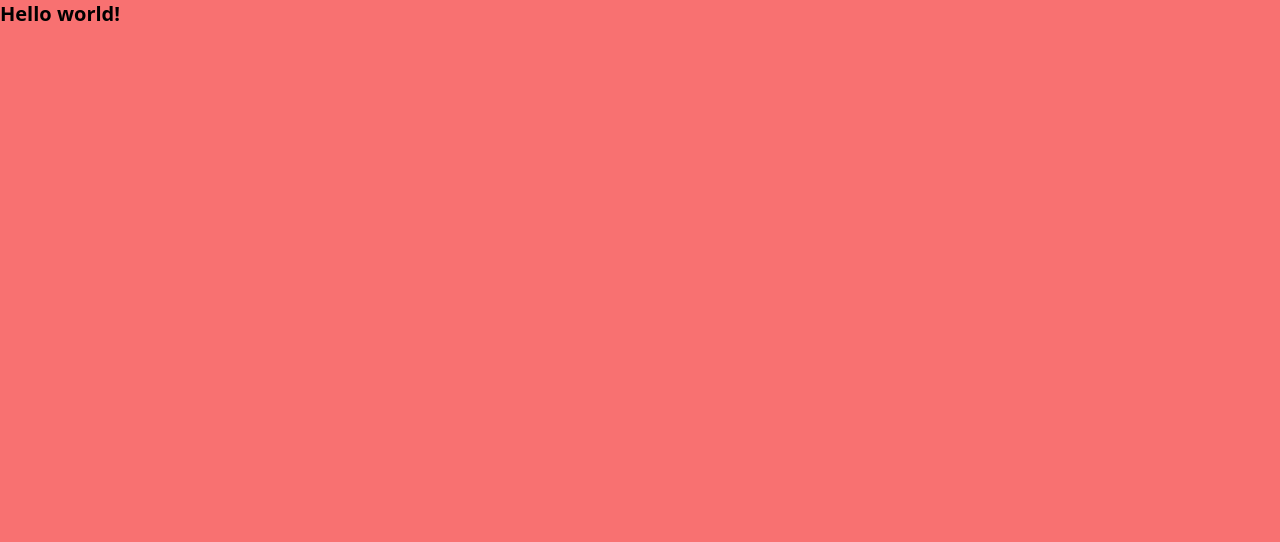
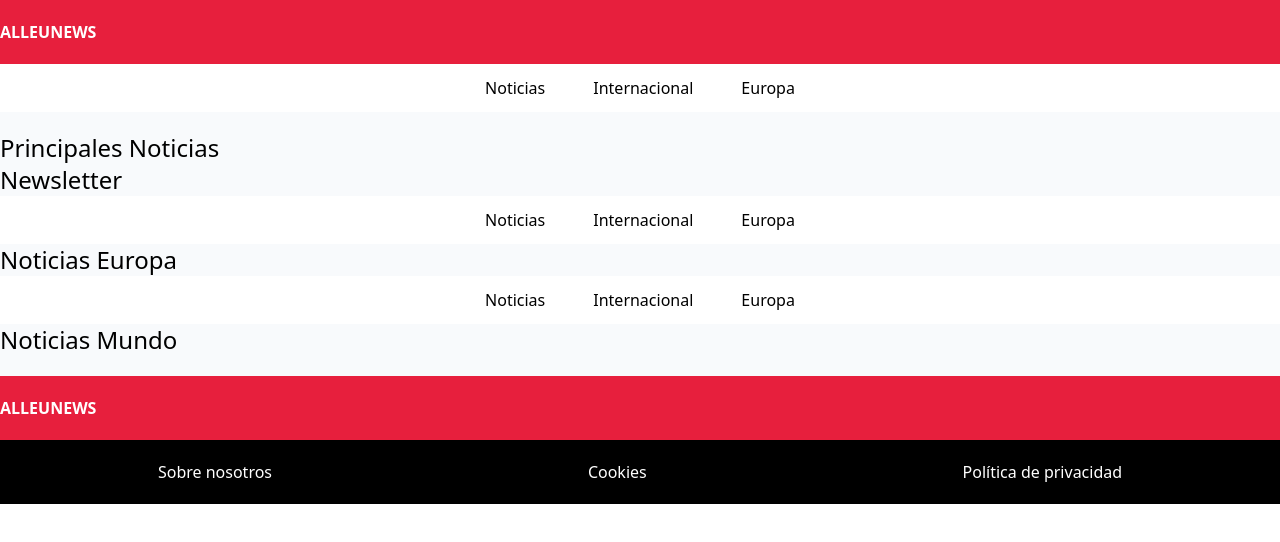
Before and after one commit to MaryQuiroz/grupo8-proyecto, a website: page dist/index.html in a window 1280 px wide. Drawn offline with Linux system fonts and the light colour scheme.

Commit message:
create project layout

```diff
--- a/dist/index.html
+++ b/dist/index.html
@@ -1,15 +1,105 @@
 <!DOCTYPE html>
 <html>
-    <head>
-        <meta charset="UTF-8" />
-        <meta
-            name="viewport"
-            content="width=device-width, initial-scale=1.0"
-        />
-        <link href="output.css" rel="stylesheet" />
-    </head>
-    <body class="bg-red-400">
 
-        <h1 class="text-xl font-bold ">Hello world!</h1>
-    </body>
+<head>
+    <meta charset="UTF-8" />
+    <meta name="viewport" content="width=device-width, initial-scale=1.0" />
+    <link href="output.css" rel="stylesheet" />
+</head>
+
+<body>
+
+    <!-- Header -->
+    <header class="bg-primary w-full h-16">
+        <div class="container mx-auto flex items-center h-full">
+            <h1 class="font-bold uppercase text-white">alleunews</h1>
+        </div>
+    </header>
+
+    <!-- Primer nav -->
+    <nav class="mx-auto h-12 flex items-center">
+        <ul class="mx-auto inline-flex gap-12">
+            <li><a href="#">Noticias</a></li>
+            <li><a href="#">Internacional</a></li>
+            <li><a href="#">Europa</a></li>
+        </ul>
+    </nav>
+
+
+    <main class="py-5 bg-slate-50">
+
+        <!-- Sección Principales noticias -->
+        <section class="container mx-auto">
+            <h2 class="text-xl lg:text-2xl">Principales Noticias</h2>
+
+            <!-- Tarjetas de noticias -->
+
+            <!-- Newsletter -->
+            <h2 class="text-xl lg:text-2xl">Newsletter</h2>
+
+        </section>
+
+
+        <!-- Segundo nav -->
+        <nav class="mx-auto h-12 flex items-center bg-white">
+            <ul class="mx-auto inline-flex gap-12">
+                <li><a href="#">Noticias</a></li>
+                <li><a href="#">Internacional</a></li>
+                <li><a href="#">Europa</a></li>
+            </ul>
+        </nav>
+
+
+        <section class="container mx-auto">
+            <h2 class="text-xl lg:text-2xl">Noticias Europa</h2>
+
+            <!-- Tarjetas de noticias -->
+
+
+        </section>
+
+
+        <!-- Tercer nav -->
+        <nav class="mx-auto h-12 flex items-center bg-white">
+            <ul class="mx-auto inline-flex gap-12">
+                <li><a href="#">Noticias</a></li>
+                <li><a href="#">Internacional</a></li>
+                <li><a href="#">Europa</a></li>
+            </ul>
+        </nav>
+
+        <section class="container mx-auto">
+            <h2 class="text-xl lg:text-2xl">Noticias Mundo</h2>
+
+            <!-- Tarjetas de noticias -->
+
+
+        </section>
+
+
+    </main>
+
+
+    <footer>
+
+        <!-- Logo footer -->
+        <div class="w-full bg-primary h-16">
+            <div class="container mx-auto flex items-center h-full">
+                <h1 class="font-bold uppercase text-white">alleunews</h1>
+            </div>
+        </div>
+
+        <!-- Nav footer -->
+        <nav class="w-full h-16 flex items-center bg-black">
+            <div class="container mx-auto flex justify-around bg-black text-white">
+                <a href="#">Sobre nosotros</a><a href="#">Cookies</a><a href="#">Política de privacidad</a>
+            </div>
+        </nav>
+
+    </footer>
+
+
+
+</body>
+
 </html>
```
Also changed, not shown: dist/output.css.
